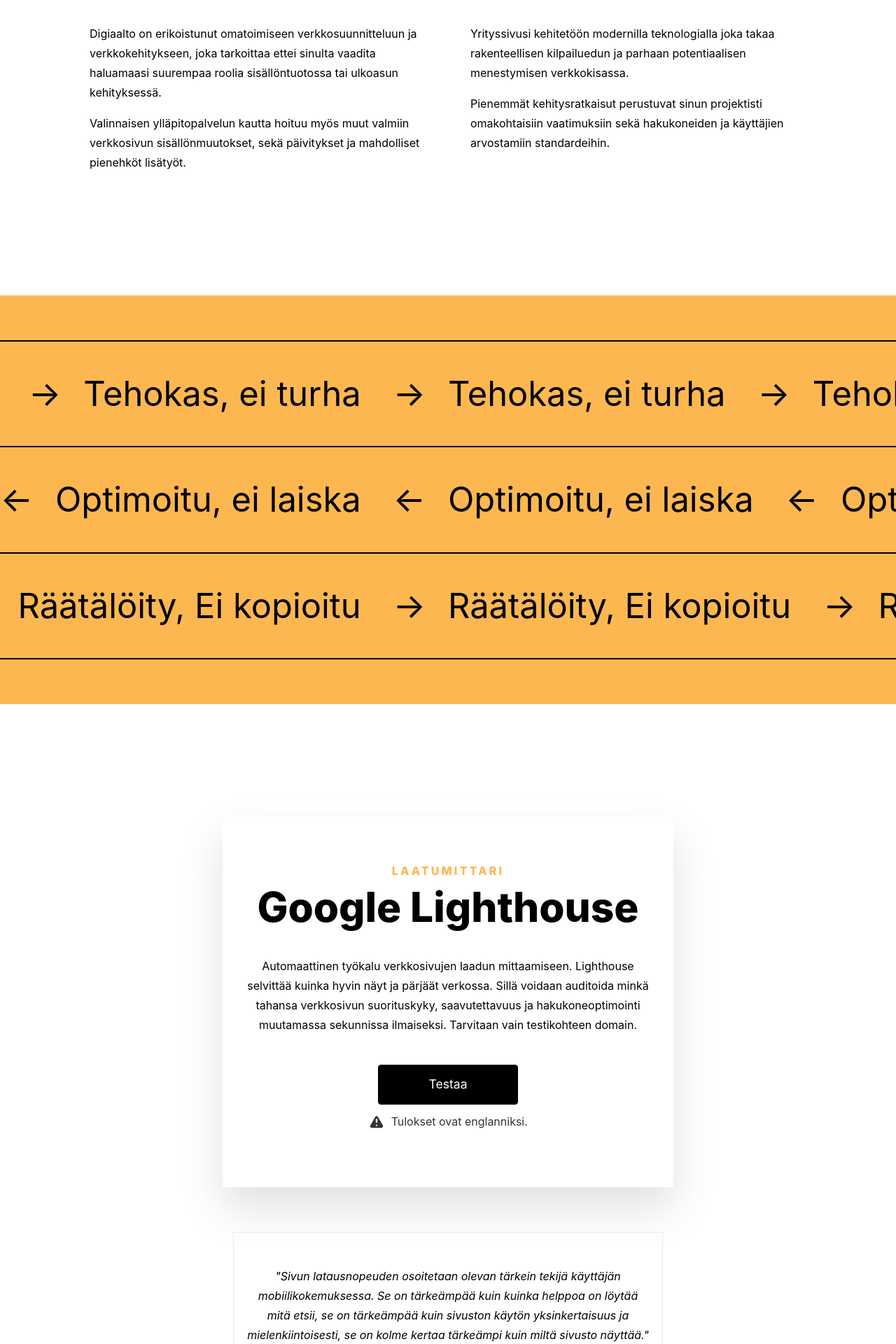
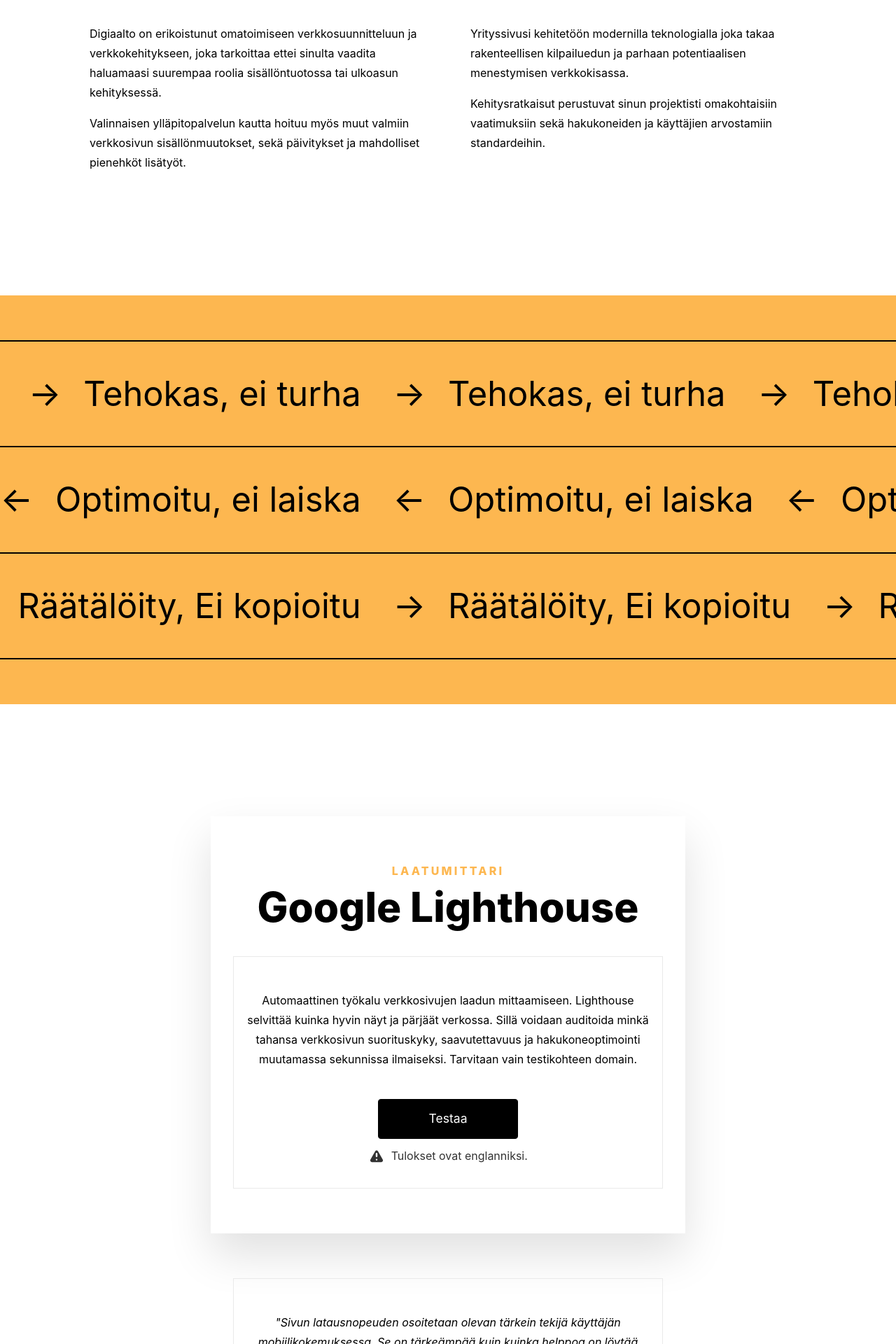
Before and after one commit to digiaalto/etusivu, a Next.js app: page / in a window 1280 px wide. Shown: the part 1700-3620 px from the top of the page at 70% size. Built offline with nearby package versions, Linux system fonts and the light colour scheme; a small style sheet from the web is missing.

Commit message:
Sisältö ja ulkoasu korjauksia

```diff
--- a/components/LP_Audit.js
+++ b/components/LP_Audit.js
@@ -12,18 +12,20 @@
         <div className={styles.column}>
           <span className={styles.preheader}>Laatumittari</span>
           <span className={styles.header}>Google Lighthouse</span>
+          <div className={styles.borderWrapper}>
             <p className={styles.info}>
-            Automaattinen työkalu verkkosivujen laadun mittaamiseen. Lighthouse
-            selvittää kuinka hyvin näyt ja pärjäät verkossa. Sillä voidaan
-            auditoida minkä tahansa verkkosivun suorituskyky, saavutettavuus ja
-            hakukoneoptimointi muutamassa sekunnissa ilmaiseksi. Tarvitaan vain
-            testikohteen domain.
+              Automaattinen työkalu verkkosivujen laadun mittaamiseen.
+              Lighthouse selvittää kuinka hyvin näyt ja pärjäät verkossa. Sillä
+              voidaan auditoida minkä tahansa verkkosivun suorituskyky,
+              saavutettavuus ja hakukoneoptimointi muutamassa sekunnissa
+              ilmaiseksi. Tarvitaan vain testikohteen domain.
             </p>
             <Button href={auditLink} text={"Testaa"} outside />
             <p className={styles.help}>
               <HiExclamation className={styles.helpIcon} /> Tulokset ovat
               englanniksi.
             </p>
+          </div>
         </div>
         <div className={styles.column}>
           <Quote />
--- a/components/LP_Expect.js
+++ b/components/LP_Expect.js
@@ -10,7 +10,7 @@
             items={[
               "Loputtomasti revisioita",
               "Ulkoistettua koodia",
-              "Hämmentävää ulkoasua",
+              "Ylisuunniteltua ulkoasua",
               "Turhaa viivyttelyä",
             ]}
           />
--- a/components/LP_Solution.js
+++ b/components/LP_Solution.js
@@ -34,9 +34,9 @@
                 menestymisen verkkokisassa.
               </p>
               <p>
-                Pienemmät kehitysratkaisut perustuvat sinun projektisti
-                omakohtaisiin vaatimuksiin sekä hakukoneiden ja käyttäjien
-                arvostamiin standardeihin.
+                Kehitysratkaisut perustuvat sinun projektisti omakohtaisiin
+                vaatimuksiin sekä hakukoneiden ja käyttäjien arvostamiin
+                standardeihin.
               </p>
             </div>
           </div>
--- a/styles/LP_Audit.module.sass
+++ b/styles/LP_Audit.module.sass
@@ -12,6 +12,7 @@
 	display: flex
 	flex-direction: column
 	gap: 4rem
+	text-align: center
 
 .preheader
 	@include preheader
@@ -54,13 +55,16 @@
 	.content
 		justify-content: center
 		align-items: center
-		text-align: center
 	.header
 		font-size: $h2Size
 
 @media (min-width: map-get($bp, laptop))
 	.section
 		padding: map-get($padding, laptop)
+	.borderWrapper
+		border: 1px solid #eaeaea
+		margin-top: 2rem
+		padding: 1rem
 	.content
 		justify-content: space-around
 	.column:first-of-type
--- a/styles/LP_Process.module.sass
+++ b/styles/LP_Process.module.sass
@@ -2,7 +2,7 @@
 
 .section
 	padding: map-get($padding, mobile)
-	background-image: linear-gradient(to right, rgba(255, 255, 255, 0.2), rgba(255, 255, 255, 1)), url("../public/grid.png")
+	// background-image: linear-gradient(to right, rgba(255, 255, 255, 0.2), rgba(255, 255, 255, 1)), url("../public/grid.png")
 	background-repeat: repeat
 	background-position: center center
 	position: relative
```
Lines whose indentation alone changed are shown as unchanged.
